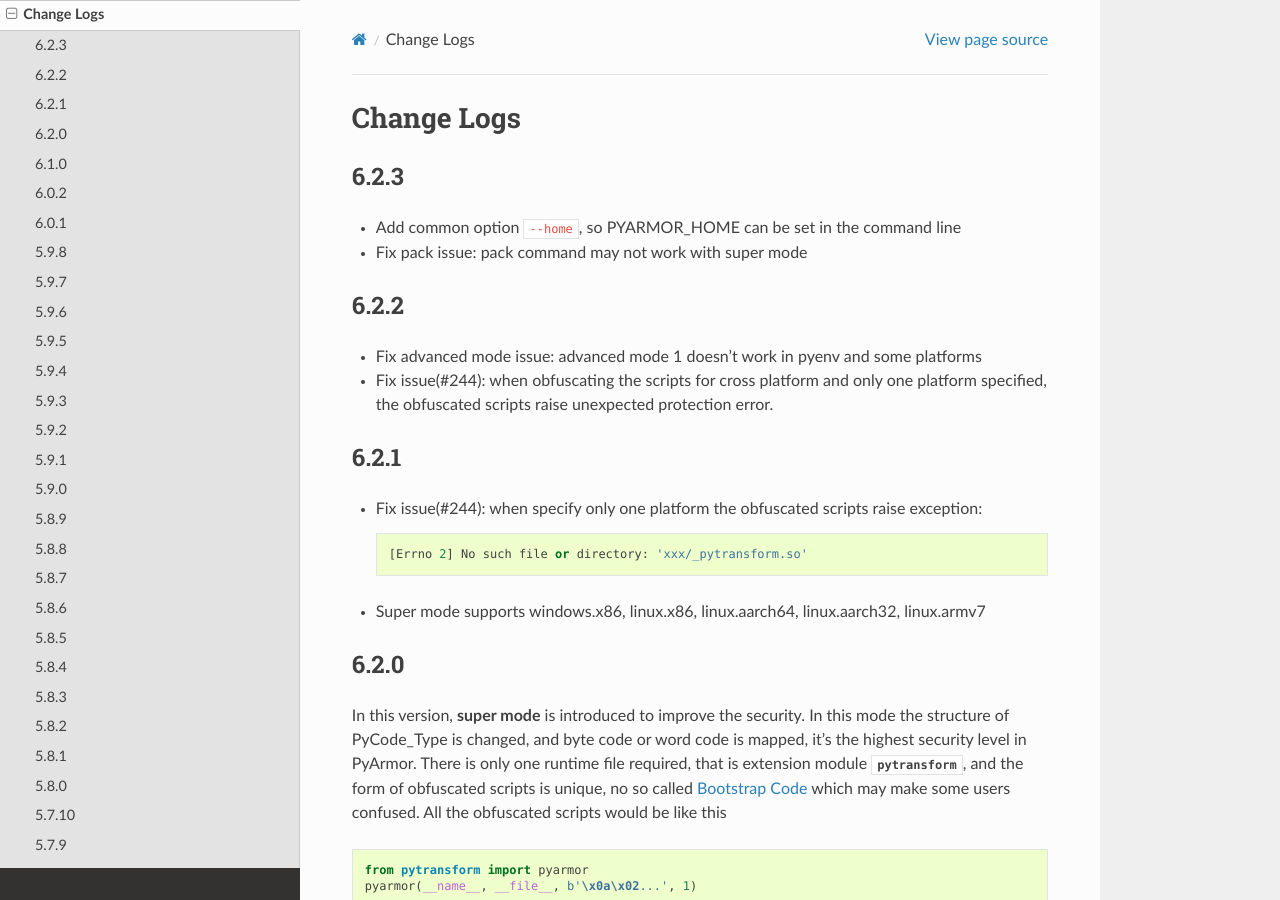
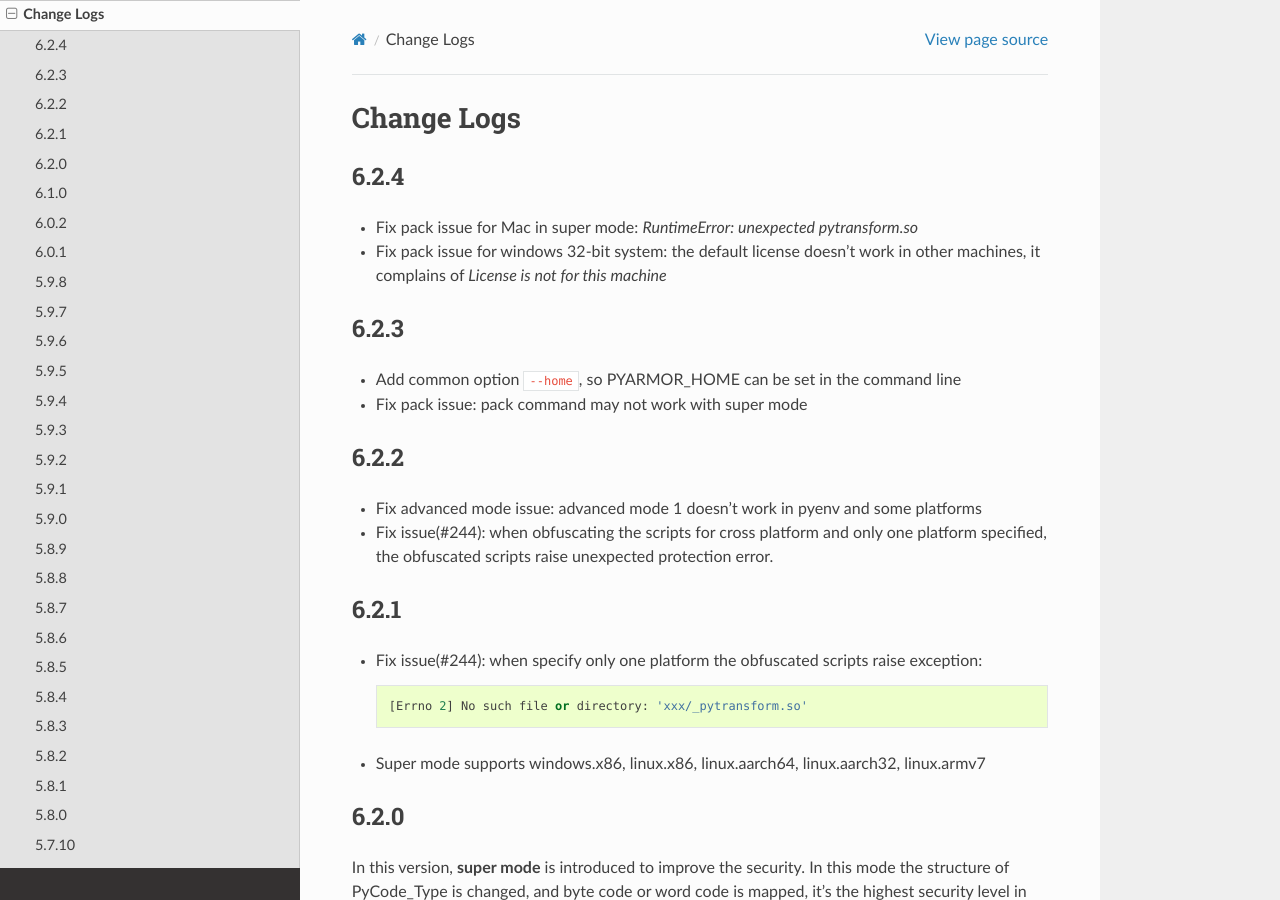
Before and after one commit to dashingsoft/pyarmor, a Sphinx documentation site: the page built from docs/change-logs.rst, in a window 1280 px wide and 900 px high. Built offline with Sphinx 7.4.7 and the Read the Docs theme 2.0.0, drawn with Linux system fonts in a browser that asks for light colours.

Commit message:
Add change logs

```diff
--- a/docs/change-logs.rst
+++ b/docs/change-logs.rst
@@ -2,6 +2,12 @@
 
 Change Logs
 ===========
+
+6.2.4
+-----
+* Fix pack issue for Mac in super mode: `RuntimeError: unexpected pytransform.so`
+* Fix pack issue for windows 32-bit system: the default license doesn't work in
+  other machines, it complains of `License is not for this machine`
 
 6.2.3
 -----
```
